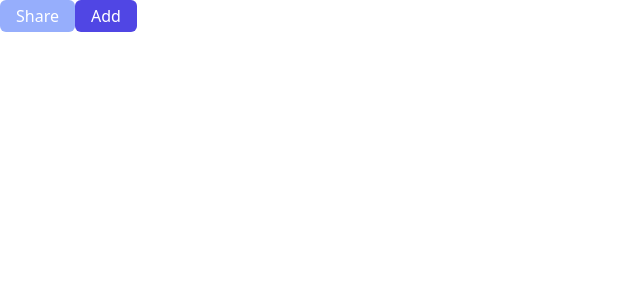
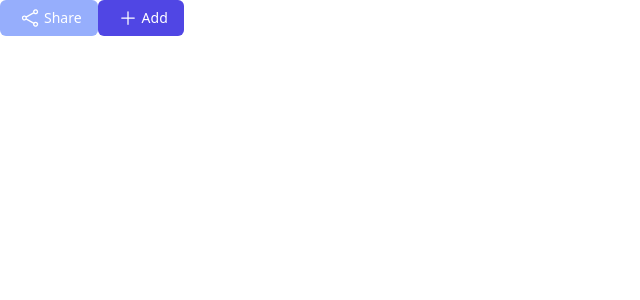
Before and after one commit to aviralshukla-06/TS-Brainly, a React (Vite) app in the folder frontEnd/myBrainFront/: page / in a window 1280 px wide. Shown: the top 300 px of the page, without its empty margins (0-640 px from the left). Built offline with nearby package versions, Linux system fonts and the light colour scheme.

Commit message:
added styles to buttons

```diff
--- a/frontEnd/myBrainFront/src/App.tsx
+++ b/frontEnd/myBrainFront/src/App.tsx
@@ -1,5 +1,7 @@
 
 import { Button } from './components/Button'
+import { PlusIcon } from './icons/PlusIcon'
+import { ShareIcon } from './icons/ShareIcon'
 
 
 function App() {
@@ -7,8 +9,10 @@ function App() {
 
   return (
     <>
-      <Button size='md' variant='secondary' text='Share' />
-      <Button size='md' variant='primary' text='Add' />
+      <div className='flex text-sm'>
+        <Button size='md' variant='secondary' text='Share' startIcon={<ShareIcon size='sm' />} />
+        <Button size='md' variant='primary' text='Add' startIcon={<PlusIcon size='sm' />} />
+      </div>
     </>
   )
 }
--- a/frontEnd/myBrainFront/src/components/Button.tsx
+++ b/frontEnd/myBrainFront/src/components/Button.tsx
@@ -1,6 +1,6 @@
 import type { ReactElement } from "react";
 
-type Variants = "primary" | "secondary";
+// type Variants = "primary" | "secondary";
 
 interface buttonProps {
     variant: "primary" | "secondary";
@@ -17,15 +17,16 @@ const variantStyles = {
 }
 
 const sizeStyles = {
-    "sm": "px-2 py-1",
-    "md": "px-4 py-1",
+    "sm": "px-2 py-1 text-sm",
+    "md": "px-4 py-1 text-md",
     "lg": "px-6 py-2",
 }
 
-const defaultStyles = "rounded-md"
+const defaultStyles = "rounded-md flex items-center"
 
 export const Button = (props: buttonProps) => {
-    return <button className={`${variantStyles[props.variant]} ${sizeStyles[props.size]} ${defaultStyles} `}>{props.text}</button>
+    return <button className={`${variantStyles[props.variant]} ${sizeStyles[props.size]} ${defaultStyles}`}>
+        {props.startIcon ? <div className="p-1">{props.startIcon}</div> : null}  {props.text}</button>
 }
 
 {/* <Button variant="primary" size="lg" text="Add"  onClick={() => { }} /> */ }
--- /dev/null
+++ b/frontEnd/myBrainFront/src/icons/IconSize.tsx
@@ -0,0 +1,12 @@
+// iconSize.ts
+export type Size = "sm" | "md" | "lg";
+
+export interface SizeStyles {
+    size: Size;
+}
+
+export const sizeClasses: Record<Size, string> = {
+    sm: "w-5 h-5 text-4", // You can customize width/height or padding
+    md: "w-6 h-6",
+    lg: "w-8 h-8",
+};
--- /dev/null
+++ b/frontEnd/myBrainFront/src/icons/PlusIcon.tsx
@@ -0,0 +1,21 @@
+// icon.tsx (or PlusIcon.tsx)
+import { sizeClasses, type SizeStyles } from "./IconSize";
+
+export const PlusIcon = ({ size }: SizeStyles) => {
+    return (
+        <svg
+            xmlns="http://www.w3.org/2000/svg"
+            fill="none"
+            viewBox="0 0 24 24"
+            strokeWidth={1.5}
+            stroke="currentColor"
+            className={sizeClasses[size]}
+        >
+            <path
+                strokeLinecap="round"
+                strokeLinejoin="round"
+                d="M12 4.5v15m7.5-7.5h-15"
+            />
+        </svg>
+    );
+};
--- /dev/null
+++ b/frontEnd/myBrainFront/src/icons/ShareIcon.tsx
@@ -0,0 +1,17 @@
+import { sizeClasses, type SizeStyles } from "./IconSize";
+
+export const ShareIcon = ({ size }: SizeStyles) => {
+    return <svg xmlns="http://www.w3.org/2000/svg"
+        fill="none"
+        viewBox="0 0 24 24"
+        stroke-width="1.5"
+        stroke="currentColor"
+        className={sizeClasses[size]}
+    >
+        <path
+            stroke-linecap="round"
+            stroke-linejoin="round"
+            d="M7.217 10.907a2.25 2.25 0 1 0 0 2.186m0-2.186c.18.324.283.696.283 1.093s-.103.77-.283 1.093m0-2.186 9.566-5.314m-9.566 7.5 9.566 5.314m0 0a2.25 2.25 0 1 0 3.935 2.186 2.25 2.25 0 0 0-3.935-2.186Zm0-12.814a2.25 2.25 0 1 0 3.933-2.185 2.25 2.25 0 0 0-3.933 2.185Z"
+        />
+    </svg>
+}
```
